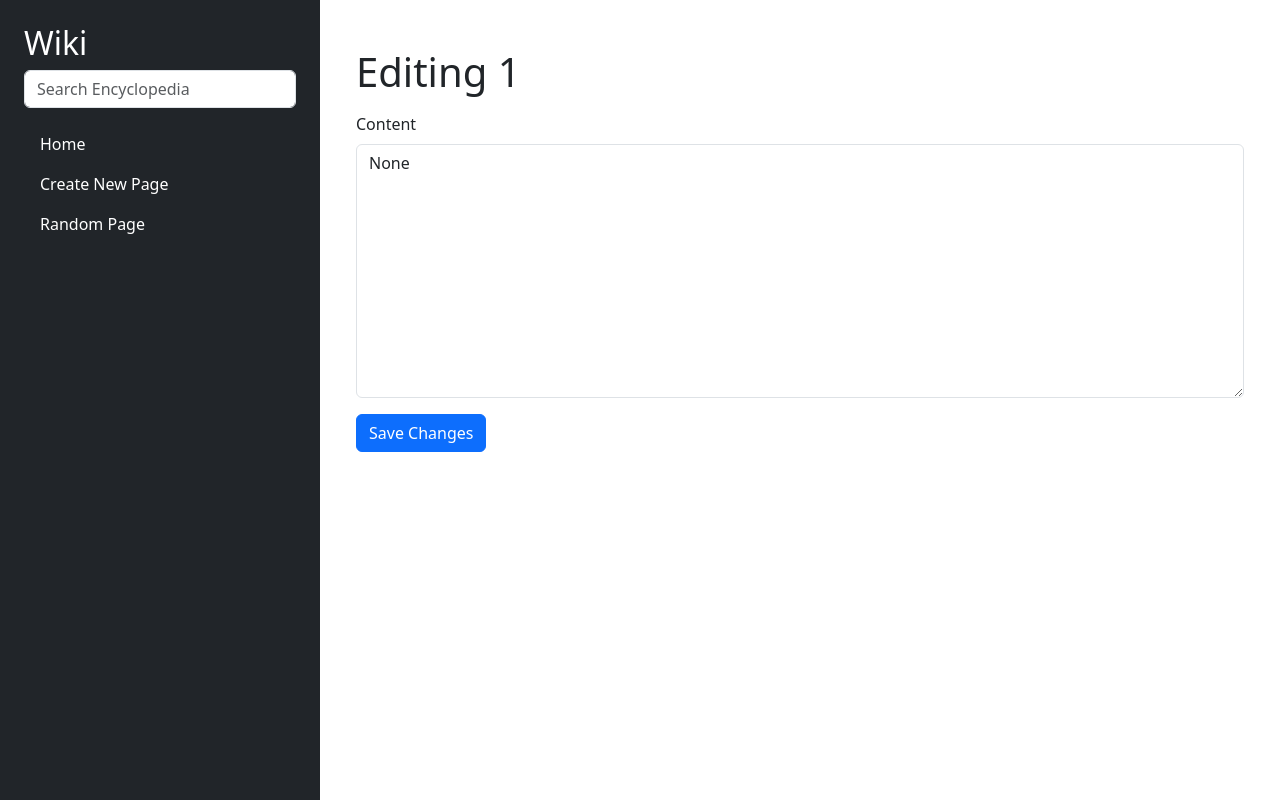
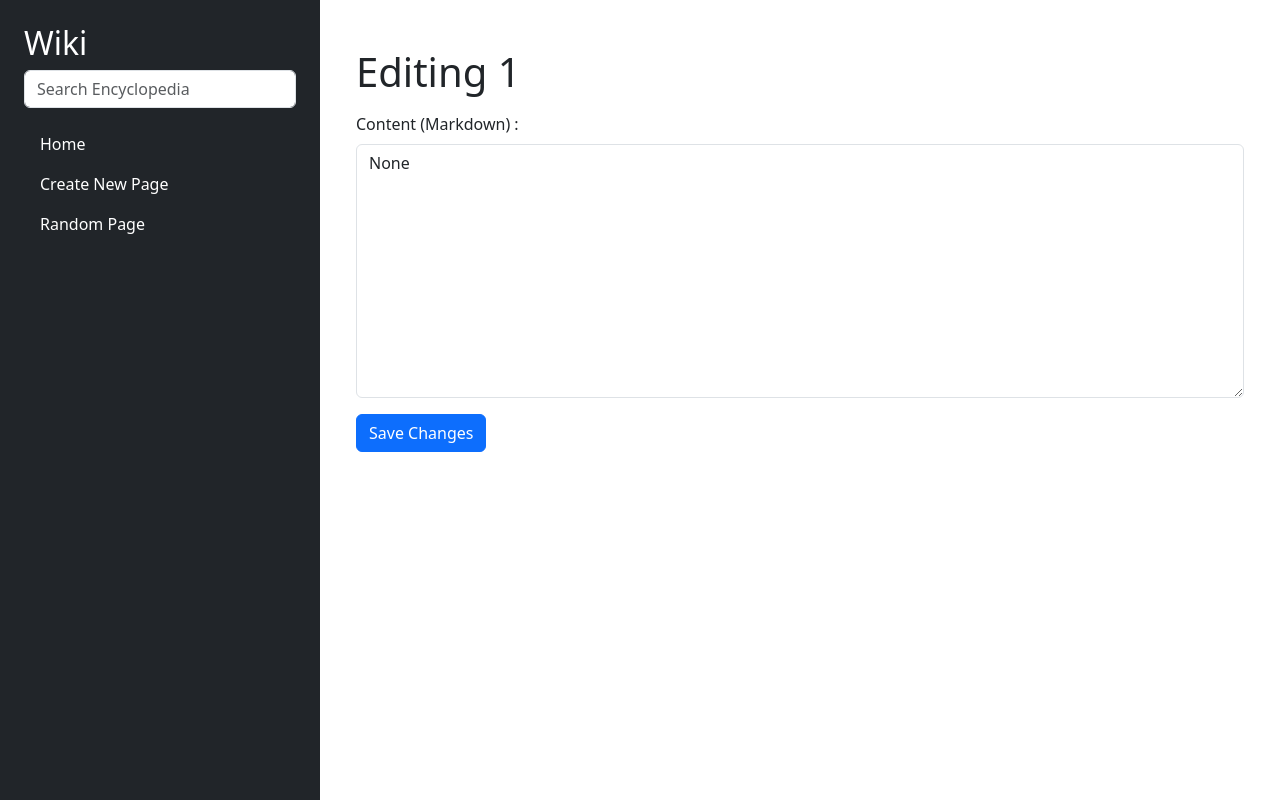
Before and after one commit to colindmg/cs50w, a Django app: page /edit/1/ in a window 1280 px wide. Run offline with Django 5.2, Linux system fonts and the light colour scheme.

Commit message:
OTHER (dev) : Commit final pour le Project 1 (Wiki)

```diff
--- a/project1/encyclopedia/templates/encyclopedia/edit.html
+++ b/project1/encyclopedia/templates/encyclopedia/edit.html
@@ -10,7 +10,7 @@
         <form action="{% url 'encyclopedia:edit' title %}" method="post" class="mt-3">
             {% csrf_token %}
             <div class="mb-3">
-                <label for="content" class="form-label">Content</label>
+                <label for="content" class="form-label">Content (Markdown) :</label>
                 <textarea name="content" id="content" class="form-control" rows="10">{{ content }}</textarea>
             </div>
             <button type="submit" class="btn btn-primary">Save Changes</button>
```
Also changed, not shown: project1/entries/Python.md (line endings or trailing spaces).
